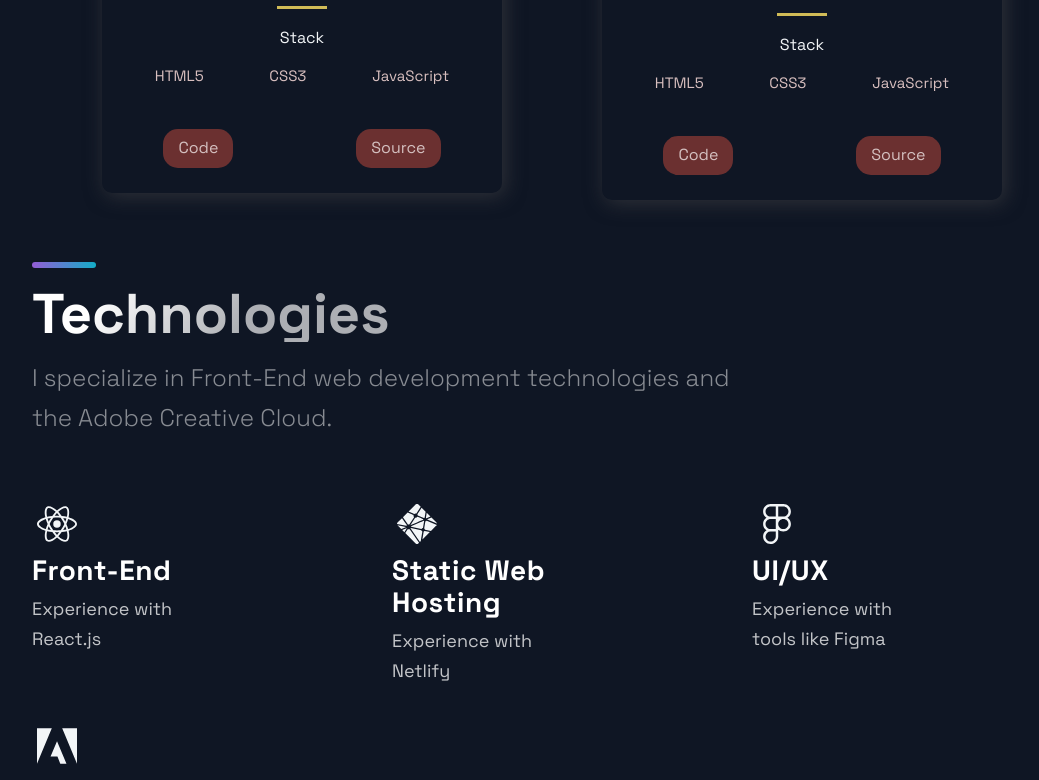
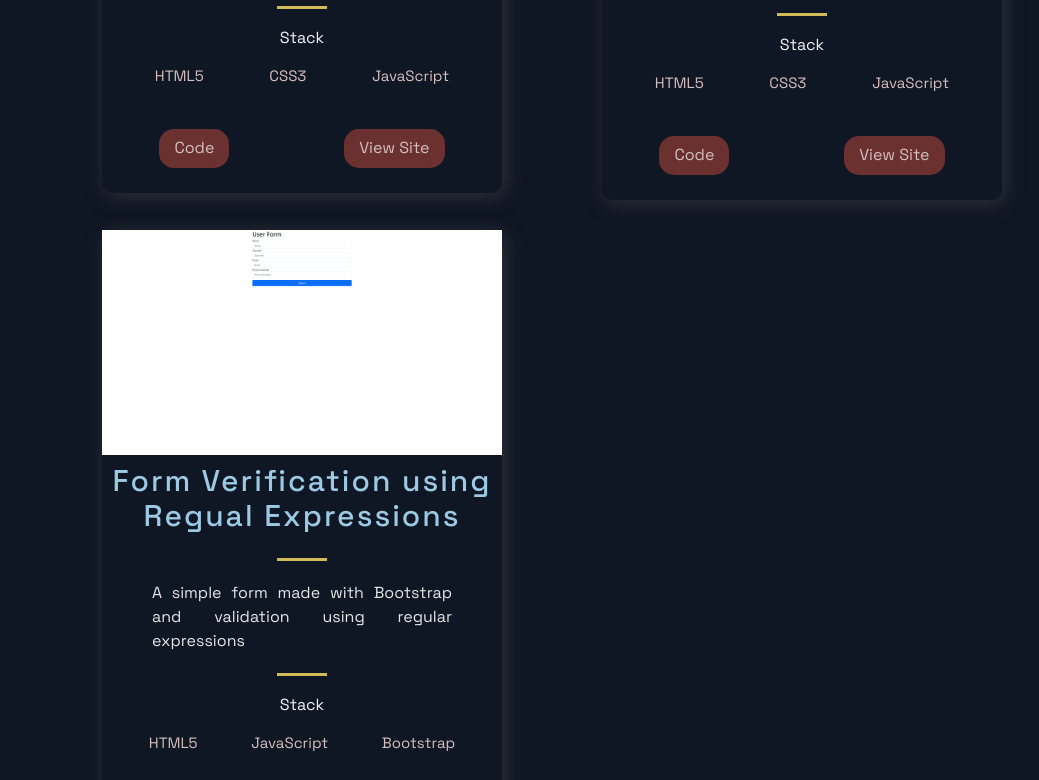
Before and after one commit to Ricardo-Rivera-SB/Portfolio, a Next.js app: page / in a window 1280 px wide. Shown: the part 2220-3000 px from the top of the page, without its empty margins (88-1127 px from the left). Built offline with nearby package versions, Linux system fonts and the light colour scheme.

Commit message:
added form verification project

```diff
--- a/src/components/Projects/Projects.js
+++ b/src/components/Projects/Projects.js
@@ -48,7 +48,7 @@ const Projects = () => (
                 Code
               </ExternalLinks>
               <ExternalLinks href={source} target="_blank">
-                Source
+                View Site
               </ExternalLinks>
             </UtilityList>
           </BlogCard>
--- a/src/constants/constants.js
+++ b/src/constants/constants.js
@@ -39,6 +39,16 @@ export const projects = [
     visit: "https://github.com/Glassbox-Studio/IDLES-clone",
     id: 3,
   },
+  {
+    title: "Form Verification using Regual Expressions",
+    description:
+      "A simple form made with Bootstrap and validation using regular expressions",
+    image: "/images/formValidation.png",
+    tags: ["HTML5", "JavaScript", "Bootstrap"],
+    source: "https://re-form-verification.netlify.app/",
+    visit: "https://github.com/Glassbox-Studio/FormValidationRE",
+    id: 3,
+  },
 ];
 
 export const TimeLineData = [
```
Also changed, not shown: public/images/formValidation.png (added).
